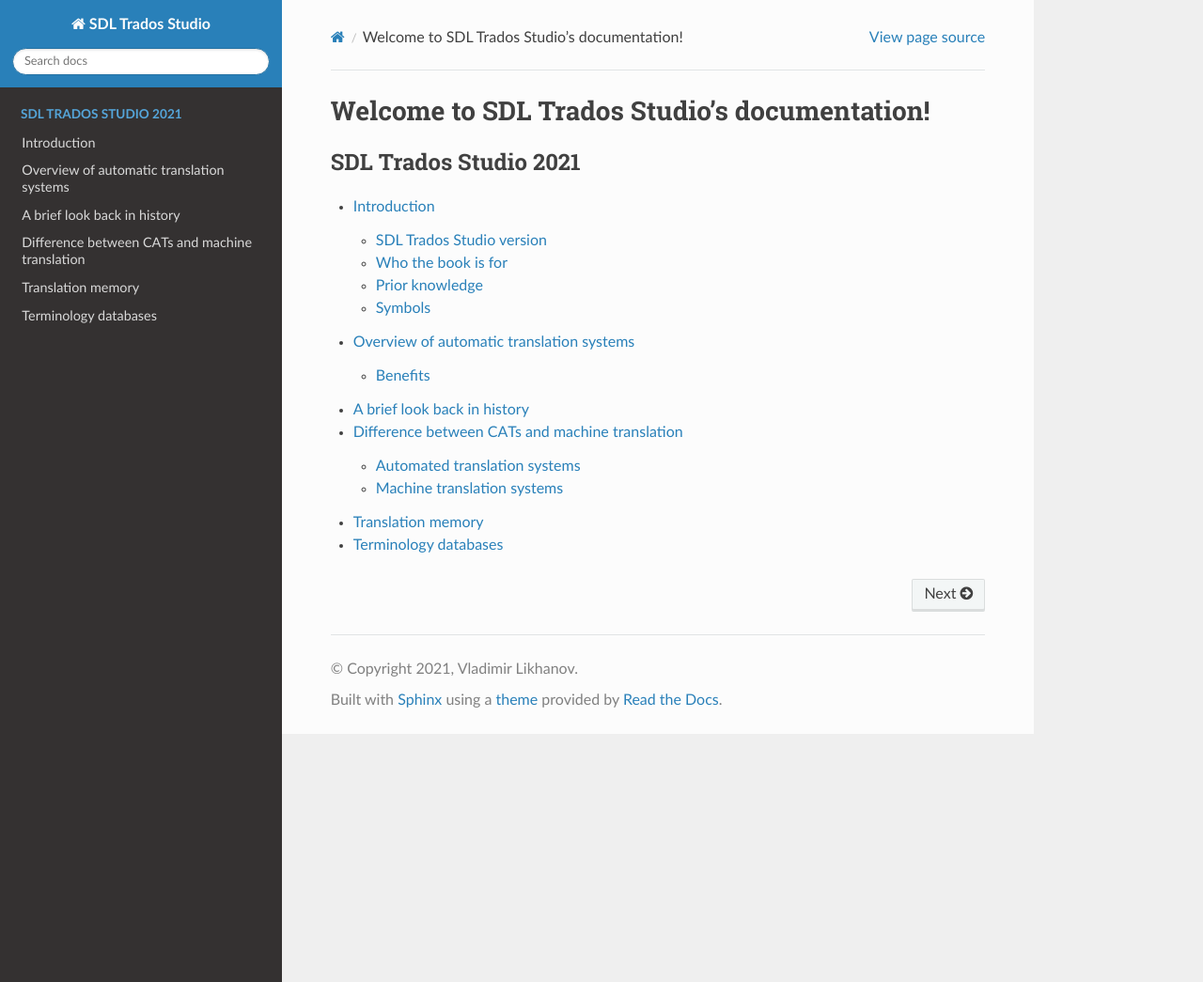
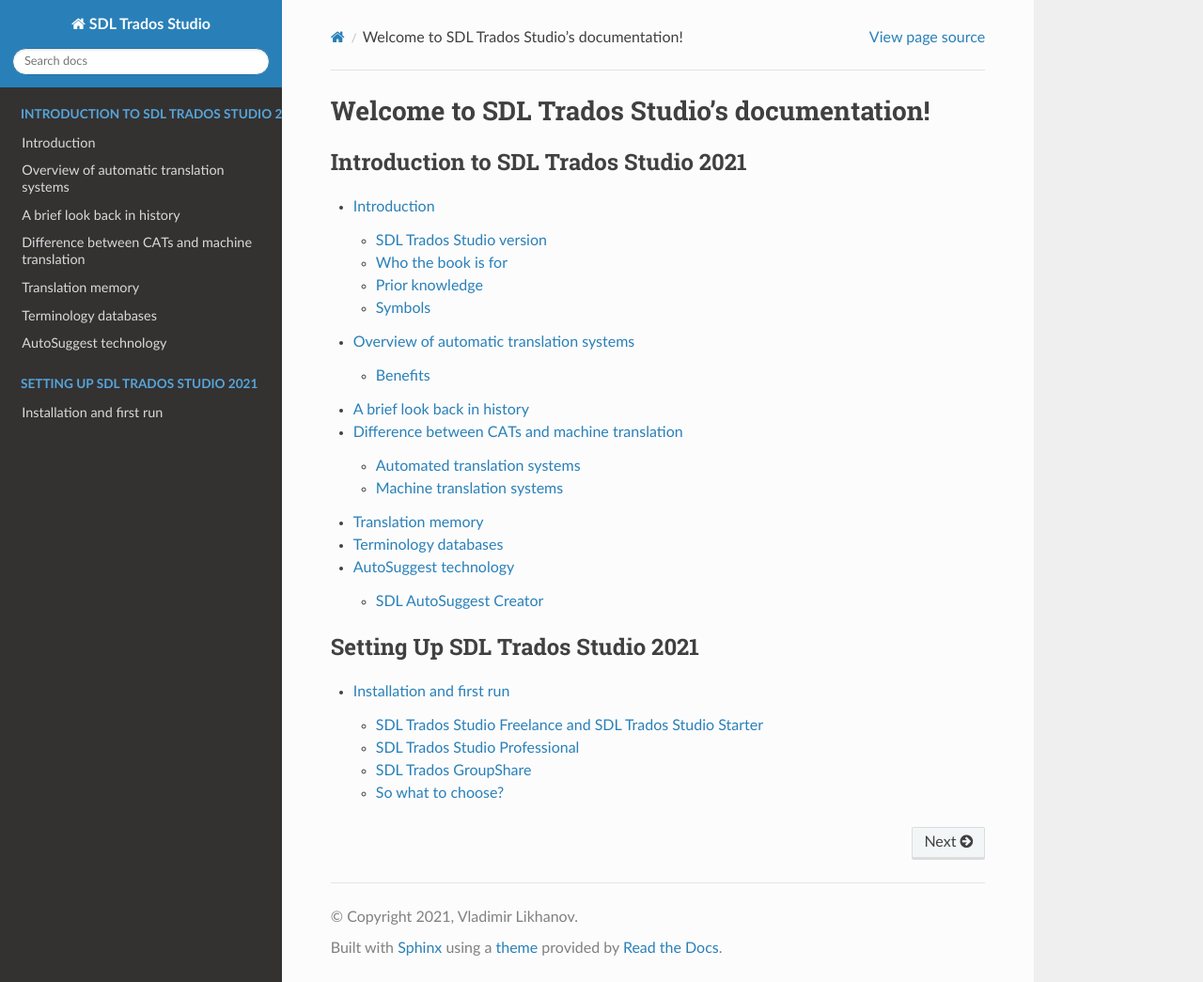
Before and after one commit to TCL-Books/sdl-trados, a Sphinx documentation site: the page built from docs/source/index.rst, in a window 1280 px wide and 1045 px high. Shown: the whole window at 94% size. Built offline with Sphinx 7.4.7 and the Read the Docs theme 2.0.0, drawn with Linux system fonts in a browser that asks for light colours; some of the changed lines change nothing that is shown.

Commit message:
Add latest version

```diff
--- a/docs/source/autosuggest.rst
+++ b/docs/source/autosuggest.rst
@@ -0,0 +1,33 @@
+AutoSuggest technology
+=======================
+
+In contrast to the translation memory, which stores entire segments, Auto-Suggest technology is based on incomplete segments - words or phrases. The principle of AutoSuggest is similar to that of AutoComplete in Microsoft Word - suitable words/phrases are suggested automatically when translating text in SDL Trados Studio.
+
+For example, if you enter the letter C, the system (depending on the con-text of the source text) tries to guess which word or phrase you are trying to translate and offers the Create object segment as a translation option. If the AutoSuggest dictionary contains several matching segments, all seg-ments are shown. By clicking on the corresponding entry you can copy it into your translation.
+
+.. image:: images/autosuggest-example-1.png
+  :width: 600
+  :alt: AutoSuggest - Example 1
+
+Fragments from the AutoSuggest Dictionary can be recognized by the blue book icon in front of the fragment. The green icon is used for terms found in the terminology database. As you type the following letters, the list of frag-ments is updated accordingly, offering only matching fragments.
+
+.. image:: images/autosuggest-example-2.png
+  :width: 600
+  :alt: AutoSuggest - Example 2
+
+Words and phrases in AutoSuggest can be taken from several sources:
+
+- **Lists with auto-text**. You can create your own lists containing specific words and phrases. These words and phrases are automatically suggested when you translate texts.
+- **AutoSuggest Dictionaries**. AutoSuggest dictionaries contain words and phrases retrieved from the translation memory. A special module in SDL Trados Studio analyzes the translation memory, finds the appropriate words and phrases, and adds them to the AutoSuggest dictionary. See al-so the information about the SDL AutoSuggest Creator module below.
+- Instances of translation memories and machine translation systems con-figured for use with your project.
+- SDL MultiTerm terminology bases.
+- Fragment matches from translation memory instances that support frag-ment alignment.
+
+SDL AutoSuggest Creator
+------------------------
+
+If you are using SDL Trados Studio Freelance or SDL Trados Studio Free-lance Plus version, you need to buy an additional module - SDL AutoSuggest Creator to be able to create AutoSuggest dictionaries. SDL Trados Studio Professional Edition owners do not need an additional module - the ability to create AutoSuggest dictionaries is built into this version.
+
+.. image:: images/autosuggest-example-2.png
+  :width: 600
+  :alt: AutoSuggest - Example 2
--- a/docs/source/index.rst
+++ b/docs/source/index.rst
@@ -8,7 +8,7 @@
 
 .. toctree::
    :maxdepth: 2
-   :caption: SDL Trados Studio 2021
+   :caption: Introduction to SDL Trados Studio 2021
 
    introduction
    cat_overview
@@ -16,3 +16,10 @@
    differences
    tms
    tbm
+   autosuggest
+
+.. toctree::
+   :maxdepth: 2
+   :caption: Setting Up SDL Trados Studio 2021
+
+   versions
--- /dev/null
+++ b/docs/source/versions.rst
@@ -0,0 +1,47 @@
+Installation and first run
+===========================
+
+SDL Trados Studio from the British company SDL International is one of the most well-known automatic translation systems. The first version of the pro-gram was developed by the German company Trados GmbH, which was bought by SDL International in 2005. At the heart of the program is a special database - a translation memory, containing a bilingual corpus of texts from the source and target languages. Today there are three main versions of SDL Trados Studio on the market:
+
+- SDL Trados Studio Freelance
+- SDL Trados Studio Starter
+- SDL Trados Studio Professional
+
+.. image:: images/sdl-versions.png
+  :width: 600
+  :alt: SDL Trados Studio versions
+
+SDL Trados Studio Freelance and SDL Trados Studio Starter
+----------------------------------------------------------
+
+The first two versions - SDL Trados Studio Starter and SDL Trados Studio Freelance - are intended for freelancers and small companies that work with small amounts of translation or with a limited set of languages. They support five languages that are selected during the installation of the program. The main differences between the two versions are listed below:
+
+- With SDL Trados Studio Freelance, you buy a perpetual license, but with SDL Trados Studio Starter, you buy an annual subscription with an option to renew it for another year. Please note that a perpetual license gives you the right to receive free updates only for the current major version of the program (for example, updates for SDL Trados Studio 2017). To upgrade your system to an older version (for example, SDL Trados Studio 2019), you must buy an upgrade package.
+- The maximum number of translation units in translation memory for SDL Trados Studio Starter (when translating a file) is limited to 5000.
+- Only one translation memory can be connected to SDL Trados Studio Starter.
+- The SDL Trados Studio Starter subscription does not include the SDL MultiTerm terminology management system.
+
+In both versions - SDL Trados Studio Starter and SDL Trados Studio Free-lance - there is a limit on the number of languages supported - 5 languages. The selection of languages is done during the installation of the program. Each language option (for example, American English) is treated as a sepa-rate language. Once the installation is complete, the selected languages cannot be changed. To change the languages you will need to deactivate your current license, uninstall the program from your computer and then install it again.
+
+Both versions do not support creating AutoSuggest dictionaries, although you can use existing dictionaries without any restrictions. You can purchase a separate license to create AutoSuggest dictionaries.
+
+SDL Trados Studio Professional
+-------------------------------
+
+The main difference between SDL Trados Studio Professional and the above-mentioned versions is the absence of language restrictions and the large number of tools required for translation, editing, project management, and working with terminology.
+
+SDL Trados GroupShare
+----------------------
+
+A separate place is occupied by SDL Trados GroupShare, a solution designed for collaborative work on translation projects. Using this solution, translators and project managers can easily and securely share project files, terminolo-gy, and translation databases in real time. You can use the Workgroup version of SDL Trados GroupShare to work in a system environment.
+
+.. image:: images/sdl-groupshare.png
+  :width: 600
+  :alt: SDL Trados Studio versions
+
+So what to choose?
+-------------------
+
+For most self-employed translators, SDL Trados Studio Freelance is the best choice because it is more affordable and has all the functionality needed to perform translation tasks. SDL Trados Studio Starter may be suitable for those who occasionally need to translate small text files, while the professional version is intended for small and large companies for which translation projects are also important.
+
+So, if you are a self-employed translator and do not plan to work with more than 5 languages, SDL Trados Studio Freelance is probably the best choice for you. You can find more information about the SDL Trados Studio ver-sions and the functions available in them on the company's website.
```
Also changed, not shown: docs/source/images/autosuggest-dictionary.png (added), docs/source/images/autosuggest-example-1.png (added), docs/source/images/autosuggest-example-2.png (added), docs/source/images/sdl-groupshare.png (added), docs/source/images/sdl-versions.png (added), docs/source/tms.rst (line endings or trailing spaces).
